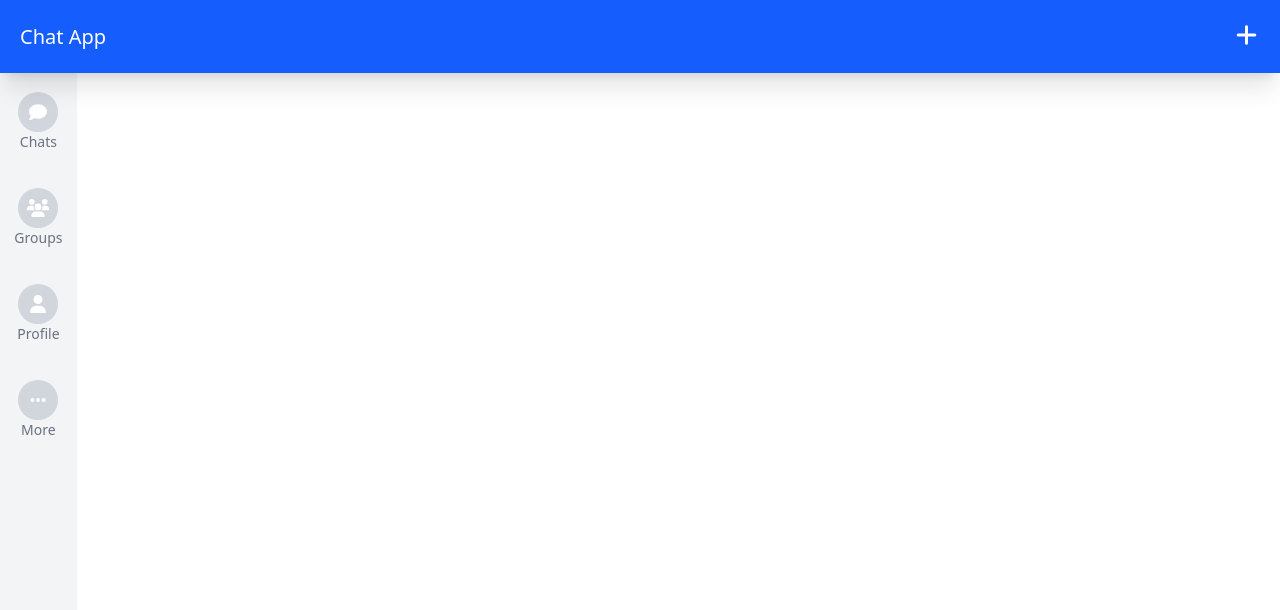
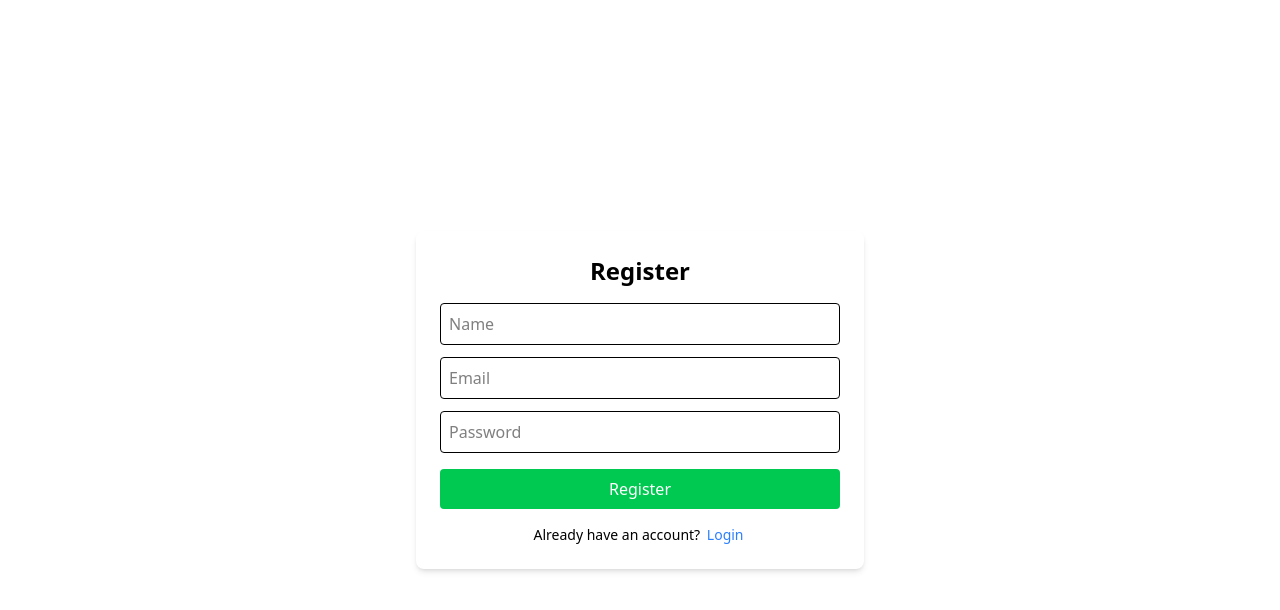
Before and after one commit to Catalin246/web-development-2, a Vue app in the folder client/: page /register in a window 1280 px wide. Shown: the top 610 px of the page. Built offline with nearby package versions, Linux system fonts and the light colour scheme.

Commit message:
Add login and register page.

```diff
--- a/client/src/App.vue
+++ b/client/src/App.vue
@@ -1,44 +1,19 @@
+<!-- App.vue -->
 <script setup>
-import { useRoute } from 'vue-router'
-import NavIcon from './components/NavIcon.vue'
+import { useRoute, onBeforeRouteUpdate } from 'vue-router'
+import { watchEffect, onMounted } from 'vue'
 
 const route = useRoute()
+
+const updateBodyClass = () => {
+  const isAuthPage = route.path === '/login' || route.path === '/register'
+  document.body.classList.toggle('auth-page', isAuthPage)
+}
+
+onMounted(updateBodyClass)
+watchEffect(updateBodyClass)
 </script>
 
 <template>
-  <div class="w-screen h-screen overflow-hidden flex flex-col bg-white">
-
-    <!-- Fixed Header -->
-    <header class="fixed top-0 left-0 w-full z-10 bg-blue-600 text-white p-5 flex justify-between items-center shadow-xl rounded-b-2xl md:rounded-none">
-      <h1 class="font-medium text-xl">Chat App</h1>
-      <router-link to="/friend-request">
-        <i class="fas fa-plus text-2xl cursor-pointer bg-transparent hover:bg-transparent text-white hover:text-gray-300 rounded-full transition-all"></i>
-      </router-link>
-    </header>
-
-    <!-- Main Layout with Scroll -->
-    <div class="flex flex-1 h-full py-16 md:py-0 md:pt-16 md:mb-0 overflow-y-auto"> <!-- adjust mt and mb to match header/footer height -->
-
-      <!-- Sidebar (6%) -->
-      <aside class="hidden md:flex flex-col w-[6%] bg-gray-100 py-4 items-center space-y-6">
-        <NavIcon label="Chats" :active="route.path === '/chats'" />
-        <NavIcon label="Groups" :active="route.path === '/groups'" />
-        <NavIcon label="Profile" :active="route.path === '/profile'" />
-        <NavIcon label="More" :active="route.path === '/more'" />
-      </aside>
-
-      <!-- Page Content -->
-      <main class="flex-1 flex w-full h-[calc(97%)] md:h-full md:w-[94%]">
-        <router-view />
-      </main>
-    </div>
-
-    <!-- Fixed Mobile Bottom Nav -->
-    <footer class="block md:hidden fixed bottom-0 left-0 w-full bg-white flex justify-around py-2 z-10 rounded-t-2xl shadow-top">
-      <NavIcon label="Chats" :active="route.path === '/chats'" />
-      <NavIcon label="Groups" :active="route.path === '/groups'" />
-      <NavIcon label="Profile" :active="route.path === '/profile'" />
-      <NavIcon label="More" :active="route.path === '/more'" />
-  </footer>
-  </div>
+  <router-view />
 </template>
--- a/client/src/assets/main.css
+++ b/client/src/assets/main.css
@@ -17,7 +17,7 @@ a,
 
 @media (hover: hover) {
   a:hover {
-    /* background-color: hsla(160, 100%, 37%, 0.2); */
+    background-color: hsla(160, 100%, 37%, 0.2);
   }
 }
 
@@ -27,9 +27,15 @@ a,
     place-items: center;
   }
 
-  #app {
+  body #app {
     display: grid;
+  }
+
+  body:not(.auth-page) #app {
     grid-template-columns: 1fr 1fr;
-    /* padding: 0 2rem; */
+  }
+
+  body.auth-page #app {
+    margin: 0 auto;
   }
 }
--- /dev/null
+++ b/client/src/layouts/AppLayout.vue
@@ -0,0 +1,38 @@
+<!-- src/layouts/AppLayout.vue -->
+<script setup>
+import { useRoute } from 'vue-router'
+import NavIcon from '../components/NavIcon.vue'
+
+const route = useRoute()
+</script>
+
+<template>
+  <div class="w-screen h-screen overflow-hidden flex flex-col bg-white">
+    <header class="fixed top-0 left-0 w-full z-10 bg-blue-600 text-white p-5 flex justify-between items-center shadow-xl rounded-b-2xl md:rounded-none">
+      <h1 class="font-medium text-xl">Chat App</h1>
+      <router-link to="/friend-request">
+        <i class="fas fa-plus text-2xl cursor-pointer hover:text-gray-300"></i>
+      </router-link>
+    </header>
+
+    <div class="flex flex-1 h-full py-16 md:py-0 md:pt-16 md:mb-0 overflow-y-auto">
+      <aside class="hidden md:flex flex-col w-[6%] bg-gray-100 py-4 items-center space-y-6">
+        <NavIcon label="Chats" :active="route.path === '/chats'" />
+        <NavIcon label="Groups" :active="route.path === '/groups'" />
+        <NavIcon label="Profile" :active="route.path === '/profile'" />
+        <NavIcon label="More" :active="route.path === '/more'" />
+      </aside>
+
+      <main class="flex-1 flex w-full h-[calc(97%)] md:h-full md:w-[94%]">
+        <router-view />
+      </main>
+    </div>
+
+    <footer class="block md:hidden fixed bottom-0 left-0 w-full bg-white flex justify-around py-2 z-10 rounded-t-2xl shadow-top">
+      <NavIcon label="Chats" :active="route.path === '/chats'" />
+      <NavIcon label="Groups" :active="route.path === '/groups'" />
+      <NavIcon label="Profile" :active="route.path === '/profile'" />
+      <NavIcon label="More" :active="route.path === '/more'" />
+    </footer>
+  </div>
+</template>
--- /dev/null
+++ b/client/src/views/Login.vue
@@ -0,0 +1,44 @@
+<template>
+  <div class="flex items-center justify-center min-h-screen bg-">
+    <div class="bg-white p-6 rounded-lg shadow-md w-full max-w-md">
+      <h2 class="text-2xl font-semibold mb-4 text-center">Login</h2>
+      <form @submit.prevent="handleLogin">
+        <input
+          v-model="email"
+          type="email"
+          placeholder="Email"
+          class="w-full p-2 border rounded mb-3"
+        />
+        <input
+          v-model="password"
+          type="password"
+          placeholder="Password"
+          class="w-full p-2 border rounded mb-4"
+        />
+        <button type="submit" class="w-full bg-blue-500 text-white py-2 rounded hover:bg-blue-600">
+          Log In
+        </button>
+      </form>
+      <p class="text-sm text-center mt-4">
+        Don't have an account?
+        <router-link to="/register" class="text-blue-500">Register</router-link>
+      </p>
+    </div>
+  </div>
+</template>
+
+<script setup>
+import { ref } from 'vue'
+import { useRouter } from 'vue-router'
+
+const router = useRouter()
+const email = ref('')
+const password = ref('')
+
+function handleLogin() {
+  // TODO: Replace with real auth logic
+  if (email.value && password.value) {
+    router.push('/chats')
+  }
+}
+</script>
--- /dev/null
+++ b/client/src/views/Register.vue
@@ -0,0 +1,51 @@
+<template>
+  <div class="flex items-center justify-center min-h-screen bg-white">
+    <div class="bg-white p-6 rounded-lg shadow-md w-full max-w-md">
+      <h2 class="text-2xl font-semibold mb-4 text-center">Register</h2>
+      <form @submit.prevent="handleRegister">
+        <input
+          v-model="name"
+          type="text"
+          placeholder="Name"
+          class="w-full p-2 border rounded mb-3"
+        />
+        <input
+          v-model="email"
+          type="email"
+          placeholder="Email"
+          class="w-full p-2 border rounded mb-3"
+        />
+        <input
+          v-model="password"
+          type="password"
+          placeholder="Password"
+          class="w-full p-2 border rounded mb-4"
+        />
+        <button type="submit" class="w-full bg-green-500 text-white py-2 rounded hover:bg-green-600">
+          Register
+        </button>
+      </form>
+      <p class="text-sm text-center mt-4">
+        Already have an account?
+        <router-link to="/login" class="text-blue-500">Login</router-link>
+      </p>
+    </div>
+  </div>
+</template>
+
+<script setup>
+import { ref } from 'vue'
+import { useRouter } from 'vue-router'
+
+const router = useRouter()
+const name = ref('')
+const email = ref('')
+const password = ref('')
+
+function handleRegister() {
+  // TODO: Replace with real registration logic
+  if (name.value && email.value && password.value) {
+    router.push('/chats')
+  }
+}
+</script>
```
Also changed, not shown: client/src/router/index.js (+23 -7 lines), 1 other file (tests, documents, lock files or other folders).
